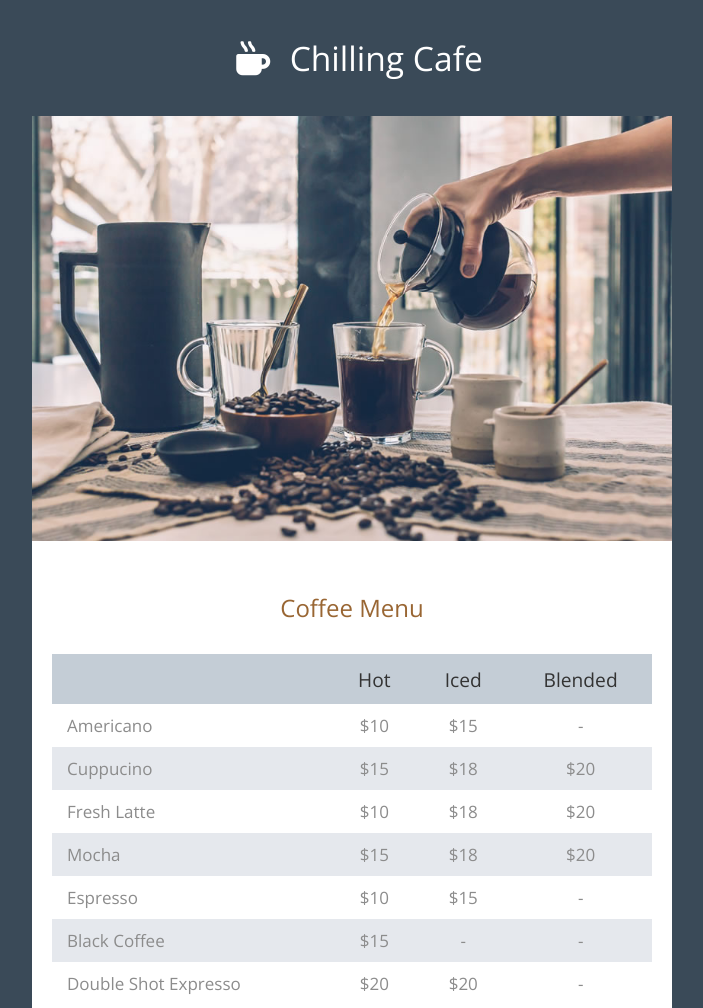
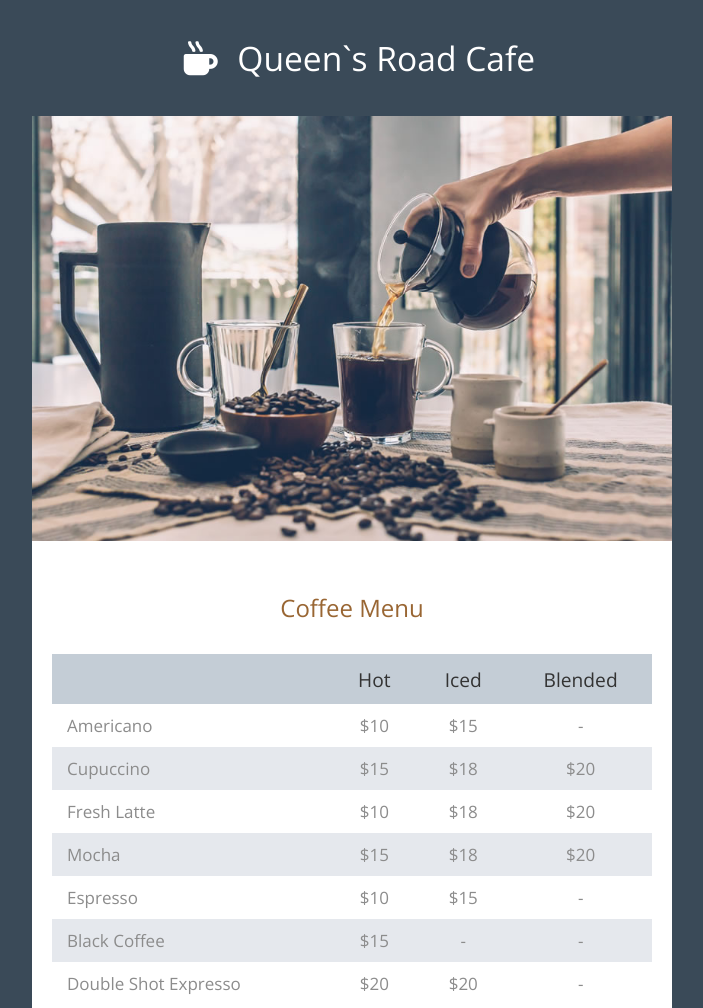
Before and after one commit to 1czanda15/Git_01, a plain HTML site: page html_projects/chilling_cafe/index.html in a window 1280 px wide. Shown: the top 1008 px of the page, without its empty margins (288-991 px from the left). Drawn offline with nearby package versions, Linux system fonts and the light colour scheme.

Commit message:
update changes

```diff
--- a/html_projects/chilling_cafe/index.html
+++ b/html_projects/chilling_cafe/index.html
@@ -4,7 +4,7 @@
     <meta charset="UTF-8" />
     <meta name="viewport" content="width=device-width, initial-scale=1.0" />
     <meta http-equiv="X-UA-Compatible" content="ie=edge" />
-    <title>Chilling Cafe by Tooplate</title>
+    <title>Queen`s Road Cafe</title>
     <link href="https://fonts.googleapis.com/css?family=Open+Sans:400,600&display=swap" rel="stylesheet" />
     <link href="fontawesome/css/all.min.css" rel="stylesheet" />
     <link href="css/tooplate-chilling-cafe.css" rel="stylesheet" />
@@ -17,7 +17,7 @@ https://www.tooplate.com/view/2118-chilling-cafe
     <div class="tm-container">
       <div class="tm-text-white tm-page-header-container">
         <i class="fas fa-mug-hot fa-2x tm-page-icon"></i>
-        <h1 class="tm-page-header">Chilling Cafe</h1>
+        <h1 class="tm-page-header">Queen`s Road Cafe</h1>
       </div>
       <div class="tm-main-content">
         <div id="tm-intro-img"></div>
@@ -39,7 +39,7 @@ https://www.tooplate.com/view/2118-chilling-cafe
                 <td>-</td>
               </tr>
               <tr>
-                <td class="tm-text-left">Cuppucino</td>
+                <td class="tm-text-left">Cupuccino</td>
                 <td>$15</td>
                 <td>$18</td>
                 <td>$20</td>
```
